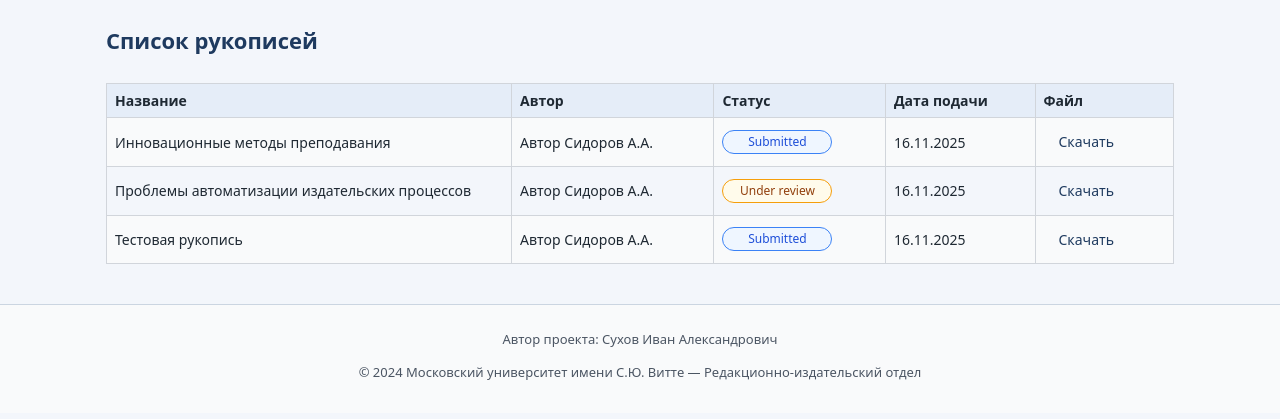
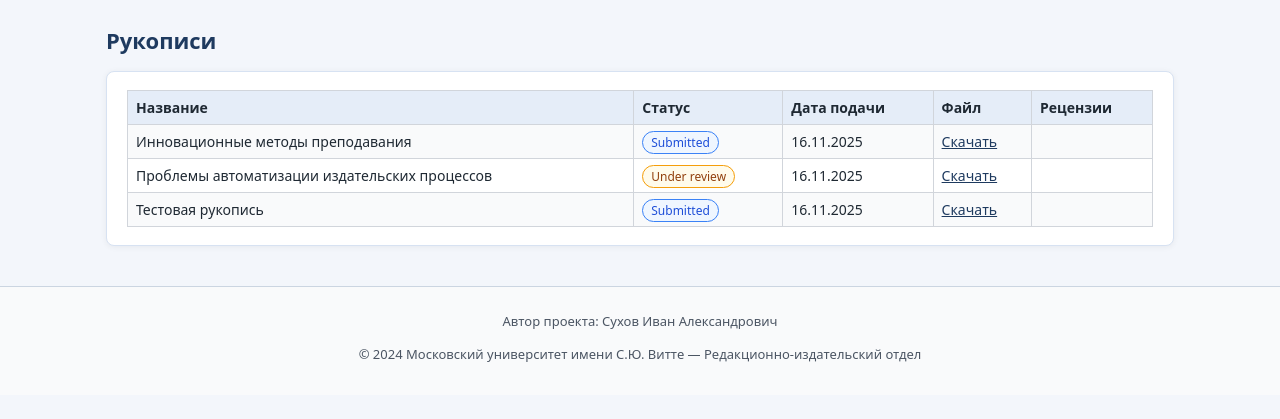
Before and after one commit to IvanASukhov/editorial, a Flask app: template templates/manuscripts/manuscript_list.html in a window 1280 px wide. Shown: the part 100-519 px from the top of the page. Run offline with Flask 3, Linux system fonts and the light colour scheme; the template is opened without the code that fills it: values that come from a table or form of the project are taken from there, others are empty.

Commit message:
Update manuscript_list.html

```diff
--- a/templates/manuscripts/manuscript_list.html
+++ b/templates/manuscripts/manuscript_list.html
@@ -2,53 +2,98 @@
 {% block title %}Список рукописей — Редакционно-издательский отдел МУИВ{% endblock %}
 
 {% block content %}
-<h2 style="margin-bottom:1.2em;">Список рукописей</h2>
+<h2>
+    {% if user.role == 'staff' %}
+        Список рукописей
+    {% elif user.role == 'reviewer' %}
+        Рукописи для рецензирования
+    {% else %}
+        Рукописи
+    {% endif %}
+</h2>
 
+<div class="card">
     {% if manuscripts %}
-    <div style="overflow-x:auto;">
-    <table class="table-striped" style="min-width:950px;">
+        <table class="table-striped">
             <tr>
                 <th>Название</th>
+                {% if user.role == 'staff' %}
                     <th>Автор</th>
+                {% endif %}
                 <th>Статус</th>
                 <th>Дата подачи</th>
                 <th>Файл</th>
-            {% if user.role == 'reviewer' %}
-                <th>Рецензия</th>
+                <th>
+                    {% if user.role == 'staff' %}
+                        Действия
+                    {% else %}
+                        Рецензии
                     {% endif %}
-            {% if user.role == 'staff' %}
-                <th>Рецензии</th>
-            {% endif %}
+                </th>
             </tr>
+
             {% for m in manuscripts %}
             <tr>
-            <td style="max-width:300px; white-space:normal;">{{ m.title }}</td>
-            <td style="max-width:200px; white-space:normal;">{{ m.author.full_name }}</td>
+                <td>{{ m.title }}</td>
+
+                {% if user.role == 'staff' %}
+                    <td>{{ m.author.full_name if m.author else "—" }}</td>
+                {% endif %}
+
                 <td>
-                <span class="manuscript-status status-{{ m.status }}" style="display:inline-block; min-width:110px; text-align:center;">
+                    <span class="manuscript-status status-{{ m.status }}">
                         {{ m.status|replace('_', ' ')|capitalize }}
                     </span>
                 </td>
-            <td>{{ m.created_at.strftime('%d.%m.%Y') }}</td>
+
                 <td>
-                <a href="{{ url_for('routes.media', filename=m.file_path[6:] if m.file_path.startswith('media/') else m.file_path) }}" target="_blank" class="btn btn-link" style="min-width:75px; display:inline-block;">Скачать</a>
+                    {% if m.created_at %}
+                        {{ m.created_at.strftime('%d.%m.%Y') }}
+                    {% endif %}
                 </td>
+
+                <td>
+                    {% if m.file_path %}
+                        <a href="{{ url_for('routes.media',
+                                            filename=m.file_path[6:] if m.file_path.startswith('media/') else m.file_path) }}"
+                           target="_blank">
+                            Скачать
+                        </a>
+                    {% else %}
+                        —
+                    {% endif %}
+                </td>
+
+                <td style="white-space: nowrap;">
                     {% if user.role == 'reviewer' %}
-                <td>
-                    <a href="{{ url_for('routes.review_form', manuscript_id=m.id) }}" class="btn btn-outline" style="min-width:115px; text-align:center;">Рецензировать</a>
+                        <a href="{{ url_for('routes.review_form', manuscript_id=m.id) }}"
+                           class="btn btn-outline">
+                            Рецензировать
+                        </a>
+                    {% elif user.role == 'staff' %}
+                        <a href="{{ url_for('routes.review_list', manuscript_id=m.id) }}"
+                           class="btn btn-outline">
+                            Смотреть рецензии
+                        </a>
+
+                        {% if m.status != 'published' %}
+                            <form action="{{ url_for('routes.publish_manuscript', manuscript_id=m.id) }}"
+                                  method="post"
+                                  style="display:inline;">
+                                <button type="submit" class="btn btn-primary">
+                                    Опубликовать
+                                </button>
+                            </form>
+                        {% else %}
+                            <span class="hint">Уже опубликована</span>
+                        {% endif %}
+                    {% endif %}
                 </td>
-            {% endif %}
-            {% if user.role == 'staff' %}
-                <td>
-                    <a href="{{ url_for('routes.review_list', manuscript_id=m.id) }}" class="btn btn-outline" style="min-width:130px; text-align:center;">Смотреть рецензии</a>
-                </td>
-            {% endif %}
             </tr>
             {% endfor %}
         </table>
+    {% else %}
+        <p>Рукописи не найдены.</p>
+    {% endif %}
 </div>
-{% else %}
-    <p>Рукописей пока нет.</p>
-{% endif %}
-
 {% endblock %}
```
Lines whose indentation alone changed are shown as unchanged.
